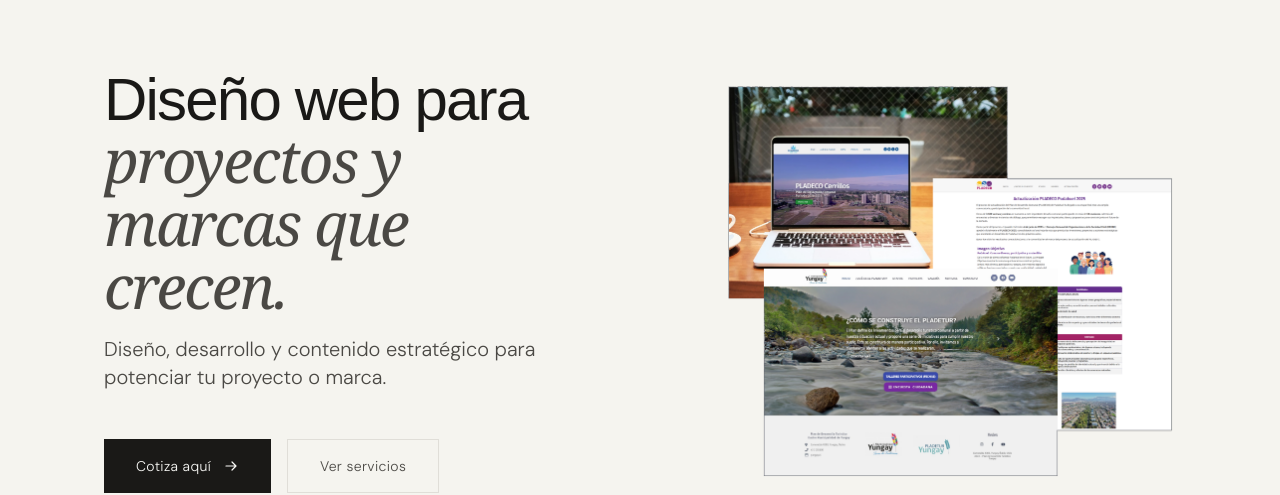
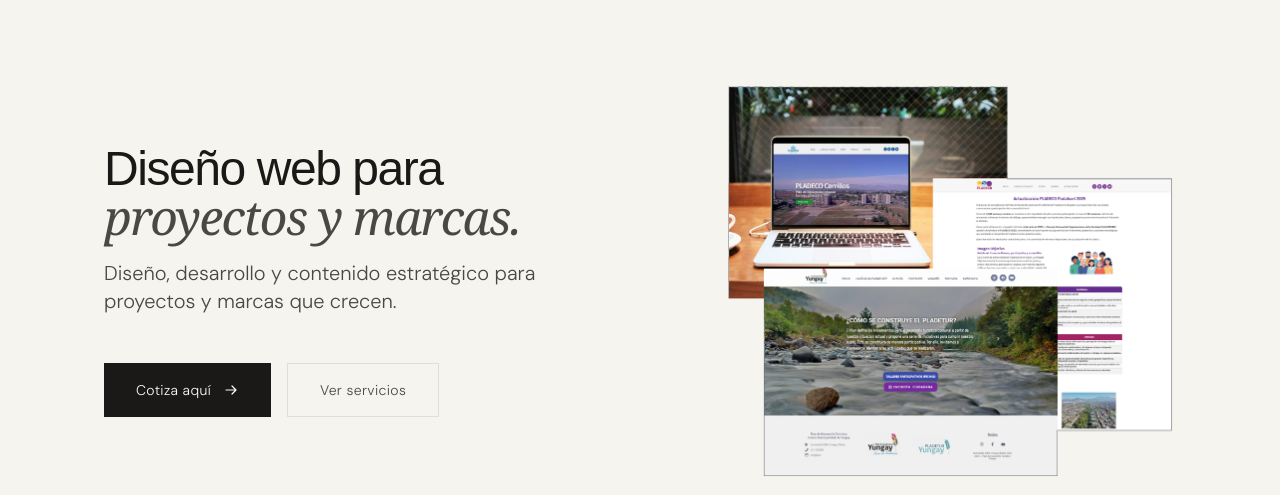
Before and after one commit to AlbertoRodBa/kulp-web, a Next.js app: page / in a window 1280 px wide. Shown: the part 127-622 px from the top of the page. Built offline with nearby package versions, Linux system fonts and the light colour scheme; no server answers.

Commit message:
arreglo en hero title y subtitle

```diff
--- a/components/Hero.tsx
+++ b/components/Hero.tsx
@@ -29,19 +29,18 @@ export default function Hero() {
           <div className="order-2 lg:order-1 opacity-0 animate-fade-in">
             <div className="group transition-all duration-500 hover:-translate-y-1">
               <h1
-                className="text-4xl md:text-5xl lg:text-6xl leading-tight tracking-[-0.03em] text-[var(--ink)] mb-4 max-w-2xl transition-all duration-500 group-hover:scale-[1.01]"
+  className="text-4xl md:text-5xl lg:text-5xl leading-tight tracking-[-0.03em] text-[var(--ink)] mb-4 max-w-2xl transition-all duration-500 group-hover:scale-[1.01]"
   style={{ fontFamily: "var(--font-display)" }}
 >
   Diseño web para
   <br />
   <span className="italic font-normal text-[var(--ink-muted)] font-serif">
-                  proyectos y marcas que crecen.
+    proyectos y marcas.
   </span>
 </h1>
 
               <h2 className="text-lg md:text-xl font-light text-[var(--ink-muted)] max-w-lg leading-relaxed mb-12 transition-all duration-500 group-hover:text-[var(--ink)] group-hover:translate-x-1">
-                Diseño, desarrollo y contenido estratégico para potenciar tu
-                proyecto o marca.
+                Diseño, desarrollo y contenido estratégico para proyectos y marcas que crecen.
               </h2>
             </div>
 
```
Lines whose indentation alone changed are shown as unchanged.
